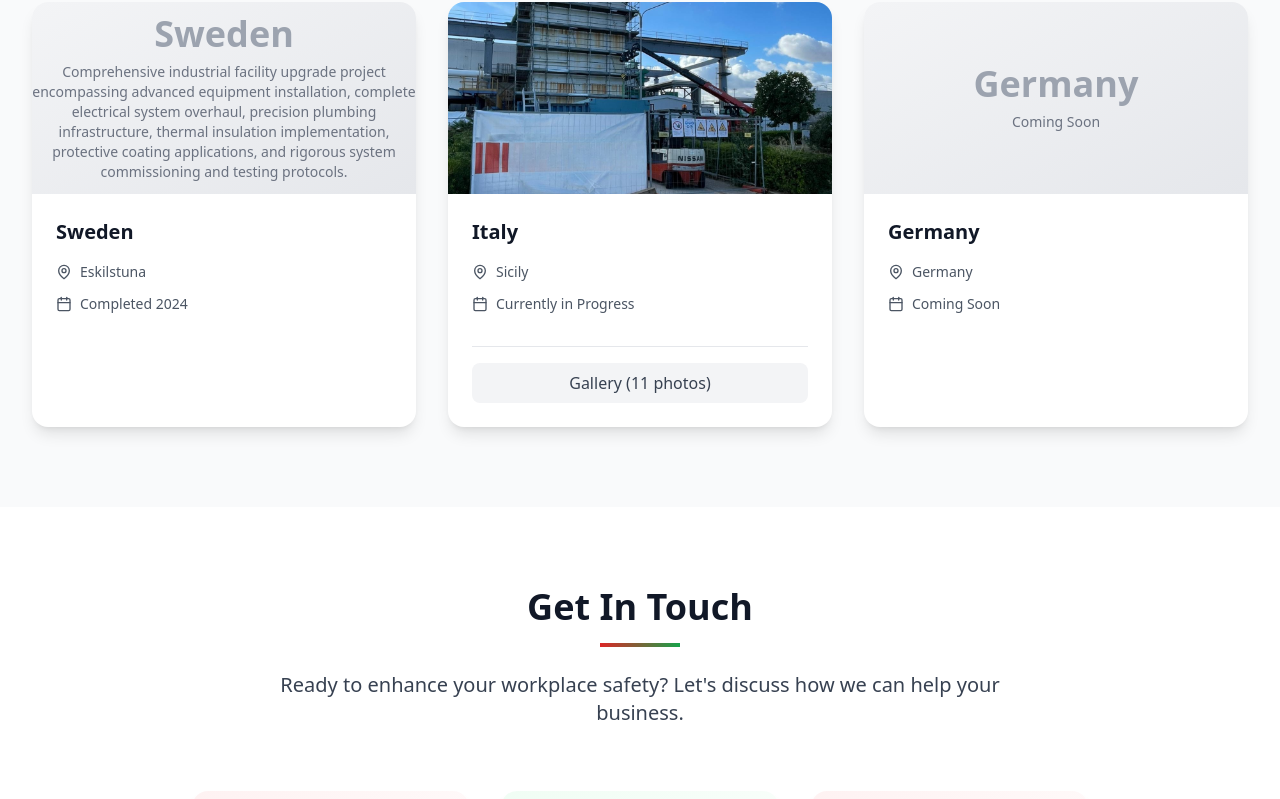
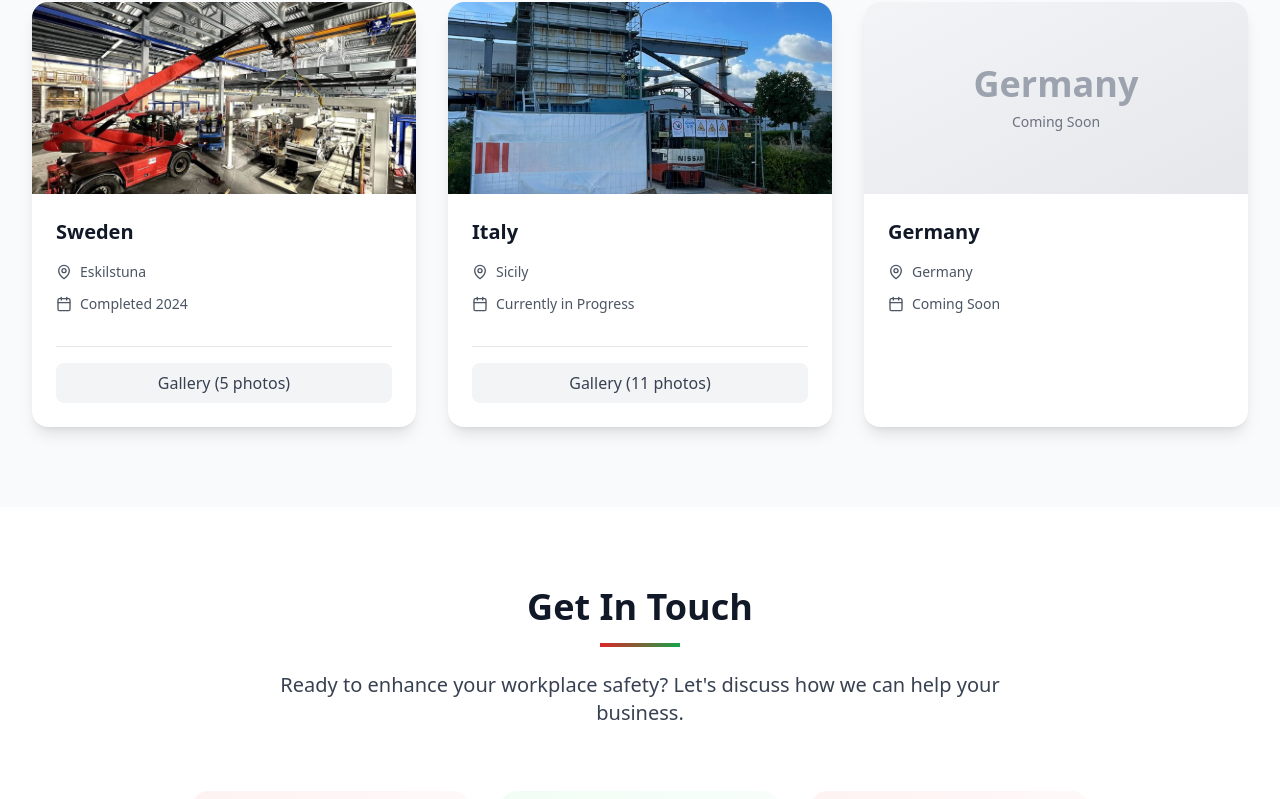
Before and after one commit to adamk-ai/4hsafety.com, a React (Vite) app: page / in a window 1280 px wide. Shown: the part 4227-5026 px from the top of the page. Built offline with nearby package versions, Linux system fonts and the light colour scheme.

Commit message:
Updated Projects.tsx

```diff
--- a/src/components/Projects.tsx
+++ b/src/components/Projects.tsx
@@ -13,8 +13,13 @@ export function Projects() {
       id: '1',
       title: t('projects.sweden.title'),
       description: t('projects.sweden.description'),
+      image: '/sweden/4b4beec3-4da8-4426-bf7d-1b95e5d8ee copy.jpg',
       gallery: [
-
+        '/sweden/4b4beec3-4da8-4426-bf7d-1b95e5d8ee copy.jpg',
+        '/sweden/4b4beec3-4da8-4426-bf7d-1b95e5d8ee44 copy.jpg',
+        '/sweden/39866fad-1346-4ceb-a28c-15749726a9dc copy.jpg',
+        '/sweden/4304967c-9fc6-4e6e-b3b6-3d35a02af321 copy.jpg',
+        '/sweden/71014859-4955-4f54-a6cf-15189ba3bfac copy.jpg'
       ],
       technologies: [],
       category: t('projects.sweden.category'),
```
